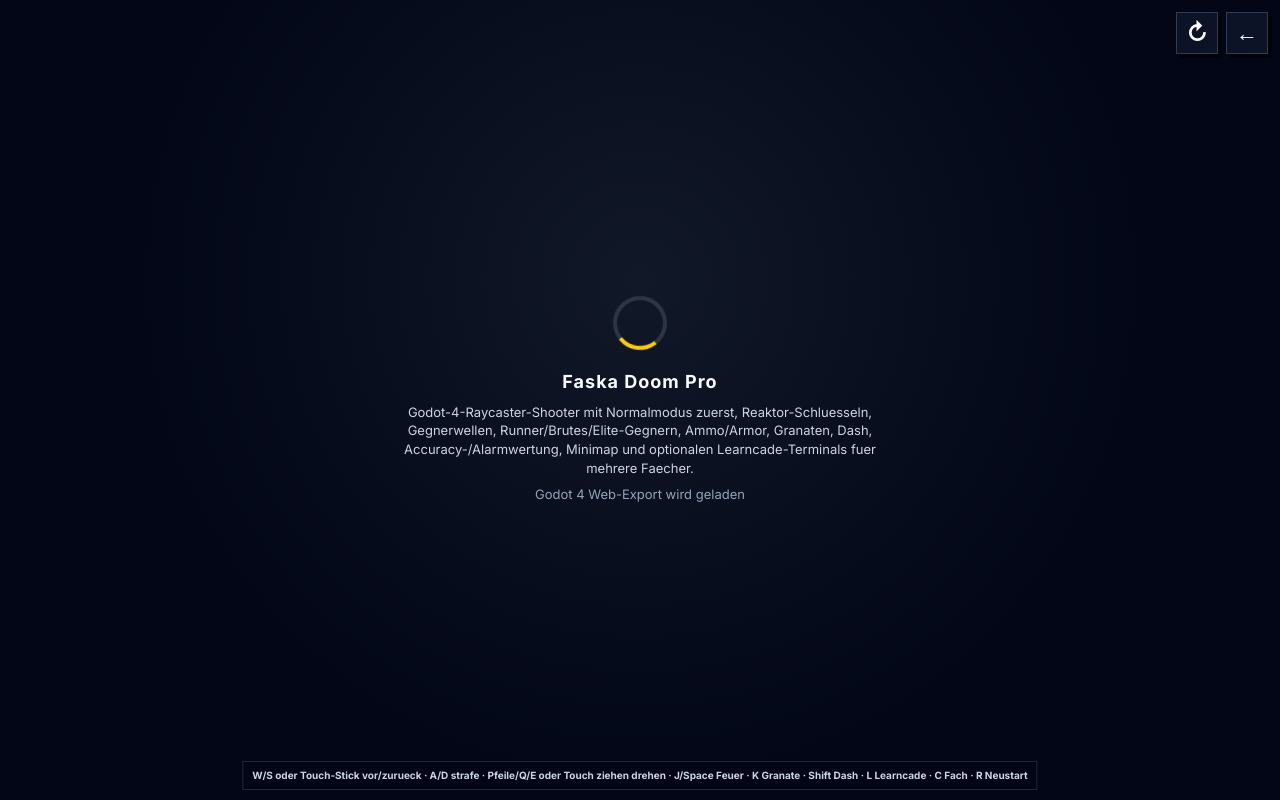
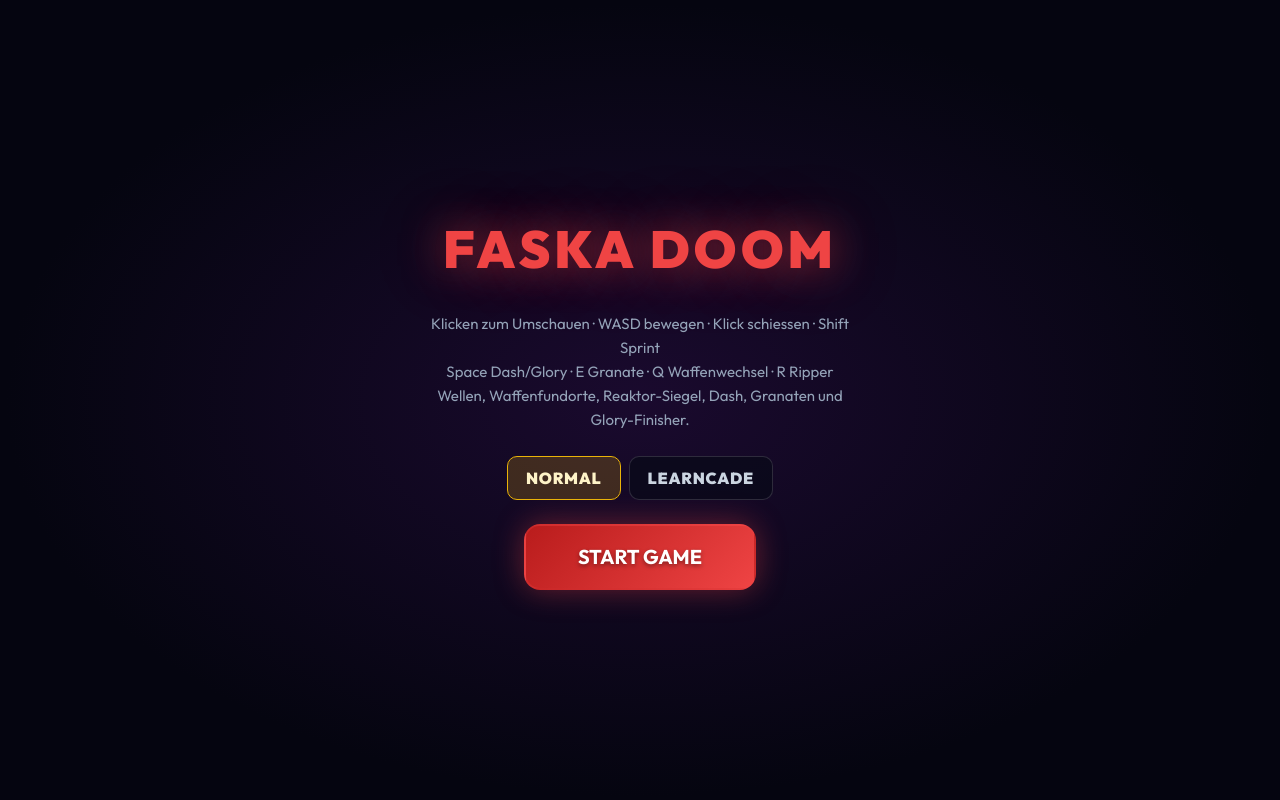
Before and after one commit to ralfarminkirchner-netizen/faska-flow-pro, a React (Vite) app: page /game/doom in a window 1280 px wide. Built offline with nearby package versions, Linux system fonts and the light colour scheme.

Commit message:
feat(doom): add rotating combat contracts

```diff
--- a/src/App.jsx
+++ b/src/App.jsx
@@ -97,8 +97,9 @@
         <Route path="/game/micro-machines" element={<FaskaMicroMachinesSwarm />} />
         <Route path="/game/space-odyssey" element={<FaskaSpaceOdysseySwarm />} />
         <Route path="/game/epic-rpg" element={<FaskaEpicRPGSwarm />} />
-        <Route path="/game/doom" element={<FaskaDoomGodot />} />
+        <Route path="/game/doom" element={<FaskaDoomSwarm />} />
         <Route path="/game/doom-react" element={<FaskaDoomSwarm />} />
+        <Route path="/game/doom-godot" element={<FaskaDoomGodot />} />
         <Route path="/game/zelda" element={<FaskaZeldaSwarm />} />
         <Route path="/game/zelda-react" element={<FaskaZeldaSwarm />} />
         <Route path="/game/zelda-godot" element={<FaskaZeldaGodot />} />
--- a/src/components/games/engines/FaskaDoomSwarm/GameLogic.js
+++ b/src/components/games/engines/FaskaDoomSwarm/GameLogic.js
@@ -82,6 +82,19 @@
   { subject: 'Sachkunde', question: 'Welche Kraft zieht dich im Sprung nach unten?', answer: 'Schwerkraft', options: ['Schwerkraft', 'Magnetismus', 'Licht'] },
 ];
 
+const DOOM_CONTRACTS = [
+  { id: 'kills_5', label: '5 Gegner ausschalten', stat: 'kills', target: 5, duration: 44, reward: { score: 520, ammo: 12, ripper: 10 } },
+  { id: 'glory_2', label: '2 Glory-Finisher', stat: 'gloryKills', target: 2, duration: 52, reward: { score: 620, health: 20, armor: 14 } },
+  { id: 'grenade_2', label: '2 Granaten-Kills', stat: 'grenadeKills', target: 2, duration: 50, reward: { score: 680, grenades: 1, ammo: 10 } },
+  { id: 'dash_3', label: '3 Dashes ueberleben', stat: 'dashes', target: 3, duration: 34, reward: { score: 360, armor: 18 } },
+  { id: 'seals_1', label: '1 Reaktor-Siegel sichern', stat: 'seals', target: 1, duration: 58, reward: { score: 540, ammo: 14, ripper: 18 } },
+  { id: 'pickups_3', label: '3 Pickups bergen', stat: 'pickups', target: 3, duration: 48, reward: { score: 420, health: 12, ammo: 10 } },
+  { id: 'waves_1', label: '1 Welle klaeren', stat: 'wavesCleared', target: 1, duration: 70, reward: { score: 760, armor: 25, grenades: 1 } },
+  { id: 'ripper_1', label: '1 Ripper-Modus starten', stat: 'ripperActivations', target: 1, duration: 64, reward: { score: 700, ammo: 18 }, arcadeOnly: true },
+  { id: 'quiz_1', label: '1 Learncade-Frage loesen', stat: 'quizCorrect', target: 1, duration: 48, reward: { score: 620, ammo: 20, armor: 12 }, learnOnly: true },
+  { id: 'champion_1', label: '1 Champion besiegen', stat: 'championKills', target: 1, duration: 66, reward: { score: 820, ripper: 24, health: 18 }, learnOnly: true },
+];
+
 /* ───────────────────────────── helpers ───────────────────────────── */
 
 const clamp = (v, min, max) => Math.min(Math.max(v, min), max);
@@ -153,6 +166,35 @@
   return 'Pickup';
 }
 
+function createDoomStats() {
+  return {
+    kills: 0,
+    gloryKills: 0,
+    grenadeKills: 0,
+    championKills: 0,
+    dashes: 0,
+    seals: 0,
+    pickups: 0,
+    wavesCleared: 0,
+    ripperActivations: 0,
+    quizCorrect: 0,
+  };
+}
+
+function availableDoomContracts(state) {
+  return DOOM_CONTRACTS.filter((contract) => {
+    if (contract.learnOnly && state.mode !== 'learn') return false;
+    if (contract.arcadeOnly && state.mode !== 'arcade') return false;
+    return true;
+  });
+}
+
+function doomContractProgress(state) {
+  const contract = state.activeContract;
+  if (!contract) return 0;
+  return clamp((state.doomStats[contract.stat] || 0) - contract.startValue, 0, contract.target);
+}
+
 /* ───────────────────────────── store ───────────────────────────── */
 
 const useDoomStore = createGameStore(
@@ -195,6 +237,12 @@
     // Mode
     mode: 'arcade',
     lastQuizScoreThreshold: 0,
+    doomStats: createDoomStats(),
+    activeContract: null,
+    contractIndex: 0,
+    contractCooldown: 1.25,
+    contractWins: 0,
+    contractFails: 0,
 
     // Combat timers
     elapsed: 0,
@@ -206,6 +254,96 @@
   },
   (set, get) => ({
     /* ─── shoot ─── */
+    startDoomContract: () => {
+      const state = get();
+      const contracts = availableDoomContracts(state);
+      if (!contracts.length) return;
+      const template = contracts[state.contractIndex % contracts.length];
+      set({
+        activeContract: {
+          ...template,
+          startValue: state.doomStats[template.stat] || 0,
+          timeLeft: template.duration,
+        },
+        contractIndex: state.contractIndex + 1,
+        contractCooldown: template.duration,
+        message: `Einsatzauftrag: ${template.label}`,
+        messageTimer: 1.15,
+      });
+    },
+
+    applyDoomContractReward: (reward = {}) => {
+      const state = get();
+      const nextScore = state.score + (reward.score || 0);
+      set({
+        score: nextScore,
+        highScore: Math.max(nextScore, state.highScore),
+        health: reward.health ? Math.min(state.maxHealth, state.health + reward.health) : state.health,
+        armor: reward.armor ? Math.min(state.maxArmor, state.armor + reward.armor) : state.armor,
+        ammo: reward.ammo ? Math.min(state.maxAmmo, state.ammo + reward.ammo) : state.ammo,
+        grenades: reward.grenades ? Math.min(5, state.grenades + reward.grenades) : state.grenades,
+        ripperCharge: reward.ripper ? clamp(state.ripperCharge + reward.ripper, 0, 100) : state.ripperCharge,
+      });
+    },
+
+    completeDoomContract: () => {
+      const state = get();
+      if (!state.activeContract) return;
+      const contract = state.activeContract;
+      get().applyDoomContractReward(contract.reward);
+      set({
+        activeContract: null,
+        contractWins: state.contractWins + 1,
+        contractCooldown: 2.8,
+        message: `Auftrag geschafft: ${contract.label}`,
+        messageTimer: 1.25,
+      });
+    },
+
+    failDoomContract: () => {
+      const state = get();
+      if (!state.activeContract) return;
+      const contract = state.activeContract;
+      set({
+        activeContract: null,
+        contractFails: state.contractFails + 1,
+        contractCooldown: 3.6,
+        message: `Auftrag verpasst: ${contract.label}`,
+        messageTimer: 1.05,
+      });
+    },
+
+    updateDoomContract: (delta = 0) => {
+      const state = get();
+      if (!state.isPlaying || state.isPaused || state.isGameOver) return;
+      if (!state.activeContract) {
+        const nextCooldown = Math.max(0, state.contractCooldown - delta);
+        set({ contractCooldown: nextCooldown });
+        if (nextCooldown <= 0) get().startDoomContract();
+        return;
+      }
+
+      const timeLeft = Math.max(0, state.activeContract.timeLeft - delta);
+      set({ activeContract: { ...state.activeContract, timeLeft } });
+      const latest = get();
+      if (doomContractProgress(latest) >= latest.activeContract.target) {
+        get().completeDoomContract();
+      } else if (timeLeft <= 0) {
+        get().failDoomContract();
+      }
+    },
+
+    recordDoomStat: (stat, amount = 1) => {
+      const state = get();
+      set({
+        doomStats: {
+          ...state.doomStats,
+          [stat]: (state.doomStats[stat] || 0) + amount,
+        },
+      });
+      get().updateDoomContract(0);
+    },
+
     shoot: () => {
       const state = get();
       if (!state.isPlaying || state.isPaused) return false;
@@ -278,6 +416,7 @@
       // Wave cleared
       if (aliveCount === 0) {
         set({ waveCleared: true, message: 'Welle geschafft!', messageTimer: 1.5 });
+        get().recordDoomStat('wavesCleared');
         setTimeout(() => {
           const latest = get();
           if (!latest.isPlaying || latest.isPaused) return;
@@ -295,6 +434,10 @@
       if (enemy.champion && state.mode === 'learn') {
         setTimeout(() => get().triggerDoomQuiz(), 250);
       }
+      get().recordDoomStat('kills');
+      if (source === 'glory') get().recordDoomStat('gloryKills');
+      if (source === 'grenade') get().recordDoomStat('grenadeKills');
+      if (enemy.champion) get().recordDoomStat('championKills');
       return true;
     },
 
@@ -383,6 +526,7 @@
         messageTimer: 0.9,
       });
       get().addScore(pickup.type === 'weapon' ? 120 : 35);
+      get().recordDoomStat('pickups');
     },
 
     collectSeal: (sealId) => {
@@ -396,6 +540,7 @@
         messageTimer: 1,
       });
       get().addScore(180);
+      get().recordDoomStat('seals');
       if (seals.length >= DOOM_SEALS.length) {
         set({
           ammo: Math.min(get().maxAmmo, get().ammo + 18),
@@ -428,6 +573,7 @@
         message: 'Dash',
         messageTimer: 0.35,
       });
+      get().recordDoomStat('dashes');
       return true;
     },
 
@@ -488,6 +634,7 @@
         message: 'RIPPER-MODUS',
         messageTimer: 1.3,
       });
+      get().recordDoomStat('ripperActivations');
       return true;
     },
 
@@ -531,6 +678,7 @@
           };
         }).filter(e => e.alive || e.deathTimer > 0),
       }));
+      get().updateDoomContract(delta);
     },
 
     /* ─── update enemies (move toward player) ─── */
@@ -607,6 +755,7 @@
         message: correct ? `Richtig! +20 Munition (Streak x${streak})` : 'Falsch!',
         messageTimer: 1.2,
       });
+      if (correct) get().recordDoomStat('quizCorrect');
       if (!correct) {
         setTimeout(() => get().takeDamage(5), 100);
       }
@@ -662,14 +811,25 @@
         muzzleFlash: false,
         lastShootTime: 0,
         lastQuizScoreThreshold: 0,
+        doomStats: createDoomStats(),
+        activeContract: null,
+        contractIndex: 0,
+        contractCooldown: 1.25,
+        contractWins: 0,
+        contractFails: 0,
         quizActive: false,
         quizScore: 0,
         quizStreak: 0,
         message: 'Arena online!',
         messageTimer: 2,
       });
-      // Spawn first wave after small delay
-      setTimeout(() => get().spawnWave(), 300);
+      // Spawn first wave and first contract after a small delay so the HUD has a concrete objective immediately.
+      setTimeout(() => {
+        const latest = get();
+        if (!latest.isPlaying || latest.isPaused || latest.isGameOver) return;
+        latest.spawnWave();
+        latest.startDoomContract();
+      }, 300);
     },
   })
 );
--- a/src/components/hub/GameEngineHub.jsx
+++ b/src/components/hub/GameEngineHub.jsx
@@ -87,12 +87,12 @@
   {
     id: 'doom',
     name: 'Faska Doom Pro',
-    description: 'Godot-4-Raycaster-Shooter mit Normalmodus zuerst, pseudo-3D-Korridoren, Waffenfeedback, Reaktor-Keys, Gegnerwellen, Runner/Brutes/Elite-Gegnern, Ammo/Armor, Granaten, Dash, Accuracy-/Alarmwertung, Exit-Ziel, Minimap, Touch-Move/Look, Fehler-Wiederholung und optionalen Learncade-Terminals fuer Wortarten, Mathe, Satzbau, Lesen, Komposita und Englisch!',
+    description: 'FASKA-FLOW-React-Three-Fiber-Arena-Shooter mit Normalmodus zuerst, FPS-Bewegung, Repeater/Scatter/Ripper, Gegnerwellen, Champions, Armor, Granaten, Dash, Glory-Finishern, Reaktor-Siegeln, rotierenden Einsatzauftraegen, Touch-Move/Look und Learncade-Quiz fuer Deutsch, Mathe, Englisch und Sachkunde!',
     emoji: '🔫',
     category: 'Action',
     gradient: 'linear-gradient(135deg, #ef4444, #b91c1c)',
     path: '/game/doom',
-    engine: 'Godot 4',
+    engine: 'React Three Fiber',
   },
   {
     id: 'arsenal',
```
Also changed, not shown: src/components/games/engines/FaskaDoomSwarm/FaskaDoomSwarm.jsx (+76 -0 lines).
